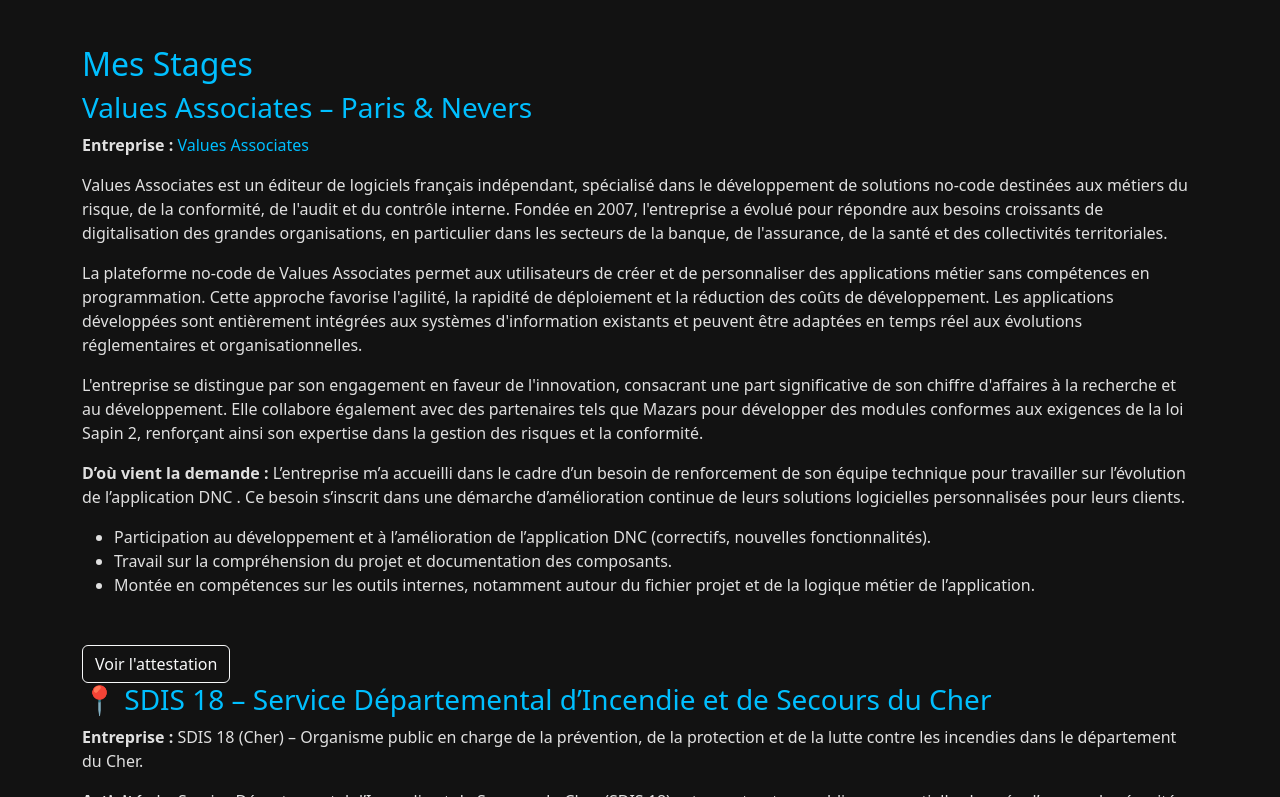
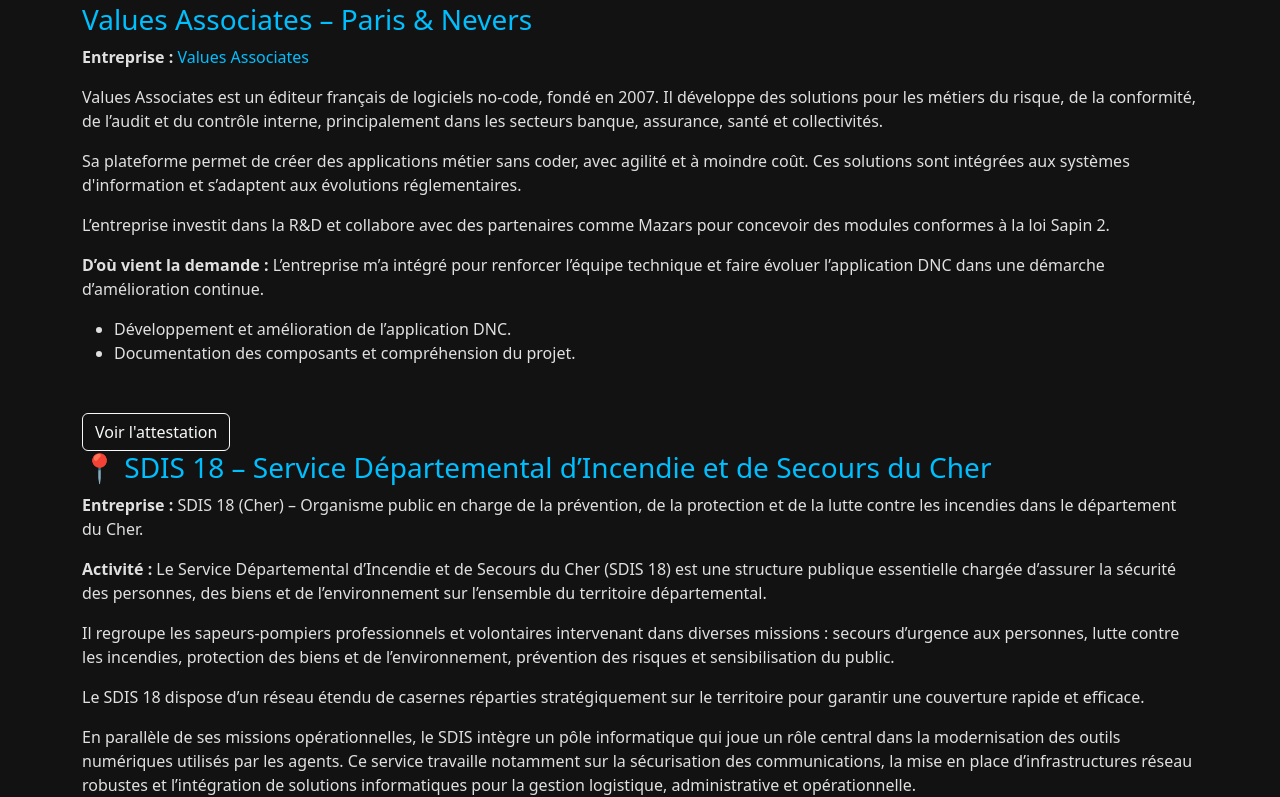
Before and after one commit to ThomasBertrand-bit/Thomasbertrand.github.io, a plain HTML site: page index.html in a window 1280 px wide. Shown: the part 2307-3104 px from the top of the page. Drawn offline with nearby package versions, Linux system fonts and the light colour scheme.

Commit message:
Update index.html

```diff
--- a/index.html
+++ b/index.html
@@ -128,9 +128,7 @@
   <p class="mt-2">
     GSB possède un vaste réseau de visiteurs médicaux répartis sur tout le territoire national. Leur rôle est de promouvoir les produits pharmaceutiques du laboratoire auprès des professionnels de santé : médecins, pharmaciens, et établissements hospitaliers. La gestion de ce réseau nécessite des outils numériques robustes, personnalisés et adaptés aux exigences du domaine médical.
   </p>
-  <p class="mt-2">
-    Dans ce cadre, plusieurs applications ont été conçues, simulant un système d'information complet au sein de l’entreprise. Ces outils informatiques couvrent des domaines variés : gestion des frais professionnels, suivi des visites, gestion des stocks d’échantillons, accès aux fiches médicaments ou encore analyse des performances commerciales.
-  </p>
+
   <p class="mt-2">
     Travailler sur des projets GSB permet aux étudiants de se plonger dans un contexte professionnel réaliste. Ils sont amenés à analyser des besoins, concevoir des bases de données, développer des interfaces, sécuriser les accès et rédiger une documentation technique et utilisateur complète. C’est une opportunité de s’entraîner à toutes les étapes du cycle de vie d’une application.
   </p>
@@ -203,20 +201,21 @@
 <h3 class="text-xl font-semibold mb-2">Values Associates – Paris & Nevers</h3>
  <p><strong>Entreprise :</strong> <a href="https://www.values-associates.fr/" target="_blank">Values Associates</a></p>
 <p>
-    Values Associates est un éditeur de logiciels français indépendant, spécialisé dans le développement de solutions no-code destinées aux métiers du risque, de la conformité, de l'audit et du contrôle interne. Fondée en 2007, l'entreprise a évolué pour répondre aux besoins croissants de digitalisation des grandes organisations, en particulier dans les secteurs de la banque, de l'assurance, de la santé et des collectivités territoriales.
+  Values Associates est un éditeur français de logiciels no-code, fondé en 2007. Il développe des solutions pour les métiers du risque, de la conformité, de l’audit et du contrôle interne, principalement dans les secteurs banque, assurance, santé et collectivités.
 </p>
 <p class="mt-2">
-    La plateforme no-code de Values Associates permet aux utilisateurs de créer et de personnaliser des applications métier sans compétences en programmation. Cette approche favorise l'agilité, la rapidité de déploiement et la réduction des coûts de développement. Les applications développées sont entièrement intégrées aux systèmes d'information existants et peuvent être adaptées en temps réel aux évolutions réglementaires et organisationnelles.
+  Sa plateforme permet de créer des applications métier sans coder, avec agilité et à moindre coût. Ces solutions sont intégrées aux systèmes d'information et s’adaptent aux évolutions réglementaires.
 </p>
 <p class="mt-2">
-    L'entreprise se distingue par son engagement en faveur de l'innovation, consacrant une part significative de son chiffre d'affaires à la recherche et au développement. Elle collabore également avec des partenaires tels que Mazars pour développer des modules conformes aux exigences de la loi Sapin 2, renforçant ainsi son expertise dans la gestion des risques et la conformité.
+  L’entreprise investit dans la R&D et collabore avec des partenaires comme Mazars pour concevoir des modules conformes à la loi Sapin 2.
 </p>
-      <p><strong>D’où vient la demande :</strong> L’entreprise m’a accueilli dans le cadre d’un besoin de renforcement de son équipe technique pour travailler sur l’évolution de l’application DNC . Ce besoin s’inscrit dans une démarche d’amélioration continue de leurs solutions logicielles personnalisées pour leurs clients.</p>
+<p><strong>D’où vient la demande :</strong> L’entreprise m’a intégré pour renforcer l’équipe technique et faire évoluer l’application DNC dans une démarche d’amélioration continue.</p>
 <ul>
-    <li>Participation au développement et à l’amélioration de l’application DNC (correctifs, nouvelles fonctionnalités).</li>
-    <li>Travail sur la compréhension du projet et documentation des composants.</li>
-    <li>Montée en compétences sur les outils internes, notamment autour du fichier projet et de la logique métier de l’application.</li>
+  <li>Développement et amélioration de l’application DNC.</li>
+  <li>Documentation des composants et compréhension du projet.</li>
+
 </ul>
+
 </div>
 
    <button class="btn btn-outline-light" data-bs-toggle="modal" data-bs-target="#modalValues">
```
Lines whose indentation alone changed are shown as unchanged.
